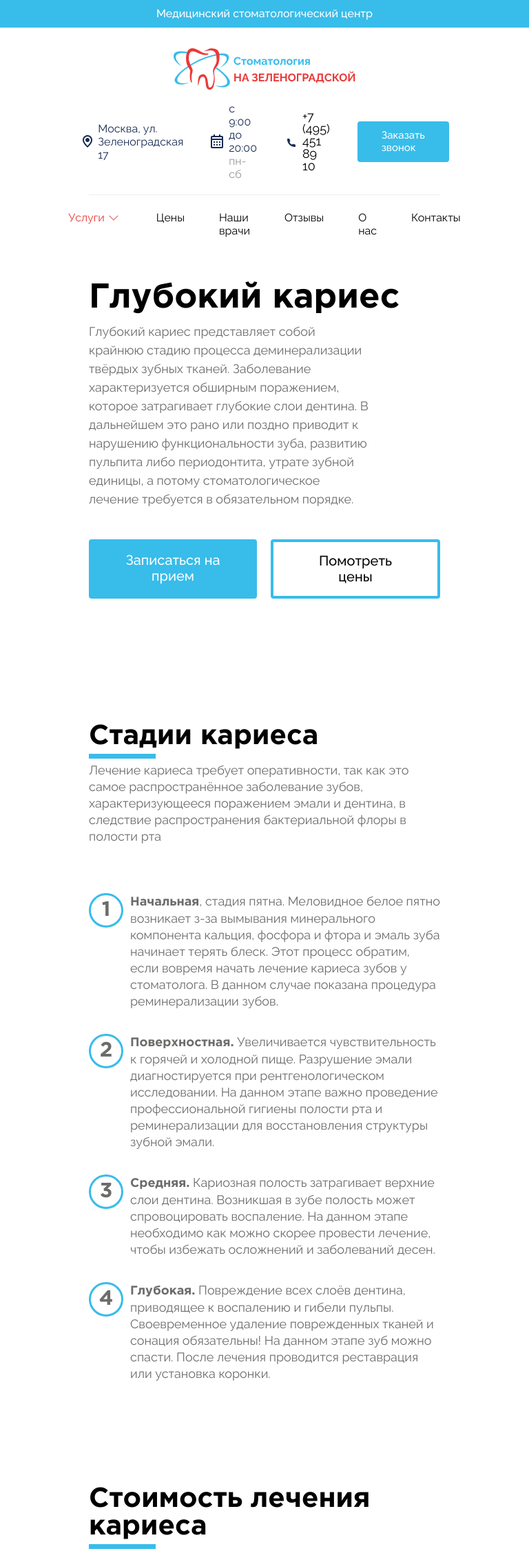
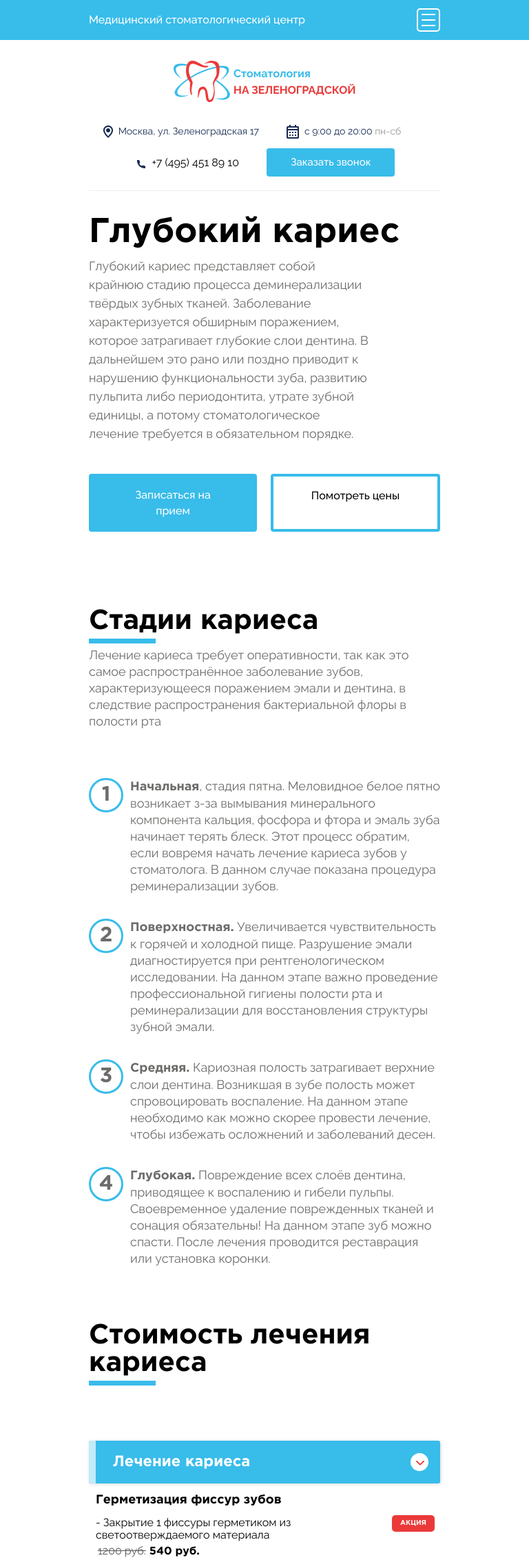
Before and after one commit to MrKobra/dental_web, a PHP site: page /services.html in a window 768 px wide. Shown: the top 2262 px of the page at 69% size. Run offline with PHP 8.4, Linux system fonts and the light colour scheme.

Commit message:
Add adaptive styles before 768 px

```diff
--- a/html/404.html
+++ b/html/404.html
@@ -16,6 +16,11 @@
     <div class="top-header-siteName">
         <div class="container">
             <span>Медицинский стоматологический центр</span>
+            <div class="mobile-btn">
+                <span></span>
+                <span></span>
+                <span></span>
+            </div>
         </div>
     </div>
     <div class="top-header-content">
--- a/html/contact.html
+++ b/html/contact.html
@@ -16,6 +16,11 @@
     <div class="top-header-siteName">
         <div class="container">
             <span>Медицинский стоматологический центр</span>
+            <div class="mobile-btn">
+                <span></span>
+                <span></span>
+                <span></span>
+            </div>
         </div>
     </div>
     <div class="top-header-content">
--- a/html/css/mobile.sass
+++ b/html/css/mobile.sass
@@ -132,6 +132,10 @@
   /* Reviews */
   .reviews
     padding: 40px 0 100px
+    &-card
+      flex-basis: 50%
+      &:last-child
+        display: none
 
   /* Main Footer */
   .main-footer
@@ -240,13 +244,11 @@
         span
           width: 100%
 
-@media (min-width: 576px) and (max-width: 1200px)
-  /* Reviews */
-  .reviews
-    &-card
-      flex-basis: 50%
-      &:last-child
-        display: none
+  /* Our Team */
+  .our-team
+    .heading
+      span
+        width: 100%
 
 @media (min-width: 768px) and (max-width: 1200px)
   /* Our Team */
@@ -258,6 +260,270 @@
   .container
     width: 720px
 
+    /* Stocks Banner */
+  .stocks-banner
+    &-text
+      h2
+        font-size: 42px
+      span
+        font-size: 16px
+
+  /* Services */
+  .service
+    padding: 80px 0 50px
+
+  /* About Us */
+  .about-us
+    padding: 30px 0 80px
+
+  /* Our Team */
+  .our-team
+    padding: 80px 0 50px
+    &-card
+      flex-basis: calc(50% - 17px)
+
+  /* Reviews */
+  .reviews
+    padding: 50px 0 80px
+
+  .main-footer
+    padding-top: 80px
+    &-info
+      flex-basis: 100%
+      text-align: center
+    &-social
+      justify-content: center
+    &-menu, &-contact
+      flex-basis: 50%
+      text-align: center
+      margin-top: 30px
+    &-contact
+      ul
+        li
+          display: inline-block
+
+  .contact-page
+    &-content
+      padding-bottom: 80px
+
+  .single-page-content
+    &.nothing-page
+      padding: 100px 0
+    padding-bottom: 80px
+
+  .price-page
+    &-content
+      padding-top: 30px
+      h2
+        margin-top: 50px
+    .reviews
+      padding: 80px 0
+
+  .services-page
+    &-content
+      padding: 80px 0 50px
+    .dropdown-container
+      padding: 30px 0 80px
+    .reviews
+      padding-top: 80px
+
+@media (max-width: 992px)
+  /* Top Header */
+  .top-header
+    box-sizing: border-box
+    &-siteName
+      &.fix
+        position: fixed
+        top: 0
+        left: 0
+        width: 100%
+        z-index: 101
+        border-bottom: 1px solid $active
+      .container
+        display: flex
+        justify-content: space-between
+        align-items: center
+    .mobile-btn
+      display: block
+      width: 30px
+      height: 30px
+      border: 2px solid #ffffff
+      border-radius: 5px
+      position: relative
+      &:hover
+        cursor: pointer
+      &.active
+        span
+          margin-top: -1px
+          &:nth-child(2)
+            display: none
+          &:first-child
+            top: 50%
+            transform: rotate(-45deg)
+          &:last-child
+            top: 50%
+            transform: rotate(45deg)
+      span
+        width: 20px
+        height: 2px
+        background: #ffffff
+        position: absolute
+        left: 5px
+        transition: all .2s linear
+        &:first-child
+          top: 6px
+        &:nth-child(2)
+          top: 14px
+        &:last-child
+          top: 22px
+    &-contact
+      flex-wrap: wrap
+      justify-content: center
+      &-block
+        margin-top: 15px
+        p
+          font-size: 14px
+        ul
+          li
+            font-size: 16px
+
+  /* Top Nav */
+  .top-nav
+    position: fixed
+    top: 0
+    left: 0
+    width: 100%
+    background: $normal
+    padding: 0
+    z-index: 100
+    transition: all .2s ease-in-out
+    transform: translateX(-100%)
+    &.active
+      transform: translateX(0)
+    ul
+      flex-direction: column
+      align-items: center
+      justify-content: flex-start
+      height: 100vh
+      overflow-y: auto
+      padding: 0 0 50px
+      box-sizing: border-box
+      li
+        padding: 15px 0
+        &:first-child
+          padding-top: 65px
+        a
+          color: #ffffff
+          &:hover
+            color: $active
+        &.menu-item-has-child
+          a
+            padding: 0
+            &:after
+              right: -20px
+
+  /* Stocks Banner */
+  .stocks-banner
+    .advantages
+      display: none
+
+  /* Service */
+  .service
+    &-card
+      flex-basis: 100% !important
+    &-slogan
+      flex-basis: 100%
+
+  /* Stocks Form */
+  .stocks-form
+    .form-block-container
+      padding: 80px 0
+
+  /* Reviews */
+  .reviews
+    &-container
+      flex-wrap: wrap
+    &-card
+      flex-basis: 100%
+
+  /* Contact Form */
+  .contact-form
+    .form-block-container
+      padding: 80px 0
+
+  .main-footer
+    &-top
+      .container
+        flex-wrap: wrap
+        justify-content: center
+    &-bottom
+      .container
+        flex-direction: column-reverse
+        align-items: center
+    .copy
+      margin-top: 15px
+
+  .breadcrumbs
+    padding-top: 30px
+
+  .contact-page
+    &-container
+      flex-direction: column
+      align-items: flex-start
+    &-data
+      flex-basis: 100%
+      padding-right: 0
+    &-map
+      width: 100%
+      margin-top: 50px
+      &-container
+        width: 100%
+
+  .single-page-content
+    padding-top: 0
+
+  .dropdown-body
+    ul
+      overflow: visible
+      li
+        flex-direction: column
+        &:not(:last-child)
+          border-bottom: 1px solid #EEEEEE
+          padding-bottom: 15px
+        span
+          width: calc(100% - 80px)
+          &:after
+            display: none
+        strong
+          margin-top: 5px
+        &.stocks
+          span
+            &:before
+              z-index: 3
+              top: -2px
+              bottom: auto
+
+@media (min-width: 576px) and (max-width: 992px)
+  .btnLight, .btnDark
+    font-size: 16px
+    padding: 15px 30px
+
+  /* Stocks Banner */
+  .stocks-banner
+    padding-top: 30px
+
+  /* Form Block */
+  .form-block
+    form
+      input
+        &:not([type=submit])
+          height: 50px
+          font-size: 18px
+        &[type=submit]
+          font-size: 18px
+          height: 50px
+          padding: 0
+
 @media (min-width: 576px) and (max-width: 768px)
   .container
     width: 540px
--- a/html/css/style.css
+++ b/html/css/style.css
@@ -215,6 +215,9 @@ body {
 }
 
 /* Header Styles */
+.top-header .mobile-btn {
+  display: none;
+}
 .top-header-siteName {
   background: #38BCEA;
   text-align: center;
@@ -620,6 +623,7 @@ body {
   padding: 24px 0;
   transition: all 0.2s linear;
   margin-left: 20px;
+  margin-top: 10px;
 }
 .form-block form input[type=submit]:hover {
   cursor: pointer;
@@ -1550,6 +1554,12 @@ body {
   .reviews {
     padding: 40px 0 100px;
   }
+  .reviews-card {
+    flex-basis: 50%;
+  }
+  .reviews-card:last-child {
+    display: none;
+  }
 
   /* Main Footer */
   .main-footer {
@@ -1662,14 +1672,10 @@ body {
   .services-page-content .heading span {
     width: 100%;
   }
-}
-@media (min-width: 576px) and (max-width: 1200px) {
-  /* Reviews */
-  .reviews-card {
-    flex-basis: 50%;
-  }
-  .reviews-card:last-child {
-    display: none;
+
+  /* Our Team */
+  .our-team .heading span {
+    width: 100%;
   }
 }
 @media (min-width: 768px) and (max-width: 1200px) {
@@ -1681,6 +1687,318 @@ body {
 @media (min-width: 768px) and (max-width: 992px) {
   .container {
     width: 720px;
+    /* Stocks Banner */
+  }
+
+  .stocks-banner-text h2 {
+    font-size: 42px;
+  }
+  .stocks-banner-text span {
+    font-size: 16px;
+  }
+
+  /* Services */
+  .service {
+    padding: 80px 0 50px;
+  }
+
+  /* About Us */
+  .about-us {
+    padding: 30px 0 80px;
+  }
+
+  /* Our Team */
+  .our-team {
+    padding: 80px 0 50px;
+  }
+  .our-team-card {
+    flex-basis: calc(50% - 17px);
+  }
+
+  /* Reviews */
+  .reviews {
+    padding: 50px 0 80px;
+  }
+
+  .main-footer {
+    padding-top: 80px;
+  }
+  .main-footer-info {
+    flex-basis: 100%;
+    text-align: center;
+  }
+  .main-footer-social {
+    justify-content: center;
+  }
+  .main-footer-menu, .main-footer-contact {
+    flex-basis: 50%;
+    text-align: center;
+    margin-top: 30px;
+  }
+  .main-footer-contact ul li {
+    display: inline-block;
+  }
+
+  .contact-page-content {
+    padding-bottom: 80px;
+  }
+
+  .single-page-content {
+    padding-bottom: 80px;
+  }
+  .single-page-content.nothing-page {
+    padding: 100px 0;
+  }
+
+  .price-page-content {
+    padding-top: 30px;
+  }
+  .price-page-content h2 {
+    margin-top: 50px;
+  }
+  .price-page .reviews {
+    padding: 80px 0;
+  }
+
+  .services-page-content {
+    padding: 80px 0 50px;
+  }
+  .services-page .dropdown-container {
+    padding: 30px 0 80px;
+  }
+  .services-page .reviews {
+    padding-top: 80px;
+  }
+}
+@media (max-width: 992px) {
+  /* Top Header */
+  .top-header {
+    box-sizing: border-box;
+  }
+  .top-header-siteName.fix {
+    position: fixed;
+    top: 0;
+    left: 0;
+    width: 100%;
+    z-index: 101;
+    border-bottom: 1px solid #172B52;
+  }
+  .top-header-siteName .container {
+    display: flex;
+    justify-content: space-between;
+    align-items: center;
+  }
+  .top-header .mobile-btn {
+    display: block;
+    width: 30px;
+    height: 30px;
+    border: 2px solid #ffffff;
+    border-radius: 5px;
+    position: relative;
+  }
+  .top-header .mobile-btn:hover {
+    cursor: pointer;
+  }
+  .top-header .mobile-btn.active span {
+    margin-top: -1px;
+  }
+  .top-header .mobile-btn.active span:nth-child(2) {
+    display: none;
+  }
+  .top-header .mobile-btn.active span:first-child {
+    top: 50%;
+    transform: rotate(-45deg);
+  }
+  .top-header .mobile-btn.active span:last-child {
+    top: 50%;
+    transform: rotate(45deg);
+  }
+  .top-header .mobile-btn span {
+    width: 20px;
+    height: 2px;
+    background: #ffffff;
+    position: absolute;
+    left: 5px;
+    transition: all 0.2s linear;
+  }
+  .top-header .mobile-btn span:first-child {
+    top: 6px;
+  }
+  .top-header .mobile-btn span:nth-child(2) {
+    top: 14px;
+  }
+  .top-header .mobile-btn span:last-child {
+    top: 22px;
+  }
+  .top-header-contact {
+    flex-wrap: wrap;
+    justify-content: center;
+  }
+  .top-header-contact-block {
+    margin-top: 15px;
+  }
+  .top-header-contact-block p {
+    font-size: 14px;
+  }
+  .top-header-contact-block ul li {
+    font-size: 16px;
+  }
+
+  /* Top Nav */
+  .top-nav {
+    position: fixed;
+    top: 0;
+    left: 0;
+    width: 100%;
+    background: #38BCEA;
+    padding: 0;
+    z-index: 100;
+    transition: all 0.2s ease-in-out;
+    transform: translateX(-100%);
+  }
+  .top-nav.active {
+    transform: translateX(0);
+  }
+  .top-nav ul {
+    flex-direction: column;
+    align-items: center;
+    justify-content: flex-start;
+    height: 100vh;
+    overflow-y: auto;
+    padding: 0 0 50px;
+    box-sizing: border-box;
+  }
+  .top-nav ul li {
+    padding: 15px 0;
+  }
+  .top-nav ul li:first-child {
+    padding-top: 65px;
+  }
+  .top-nav ul li a {
+    color: #ffffff;
+  }
+  .top-nav ul li a:hover {
+    color: #172B52;
+  }
+  .top-nav ul li.menu-item-has-child a {
+    padding: 0;
+  }
+  .top-nav ul li.menu-item-has-child a:after {
+    right: -20px;
+  }
+
+  /* Stocks Banner */
+  .stocks-banner .advantages {
+    display: none;
+  }
+
+  /* Service */
+  .service-card {
+    flex-basis: 100% !important;
+  }
+  .service-slogan {
+    flex-basis: 100%;
+  }
+
+  /* Stocks Form */
+  .stocks-form .form-block-container {
+    padding: 80px 0;
+  }
+
+  /* Reviews */
+  .reviews-container {
+    flex-wrap: wrap;
+  }
+  .reviews-card {
+    flex-basis: 100%;
+  }
+
+  /* Contact Form */
+  .contact-form .form-block-container {
+    padding: 80px 0;
+  }
+
+  .main-footer-top .container {
+    flex-wrap: wrap;
+    justify-content: center;
+  }
+  .main-footer-bottom .container {
+    flex-direction: column-reverse;
+    align-items: center;
+  }
+  .main-footer .copy {
+    margin-top: 15px;
+  }
+
+  .breadcrumbs {
+    padding-top: 30px;
+  }
+
+  .contact-page-container {
+    flex-direction: column;
+    align-items: flex-start;
+  }
+  .contact-page-data {
+    flex-basis: 100%;
+    padding-right: 0;
+  }
+  .contact-page-map {
+    width: 100%;
+    margin-top: 50px;
+  }
+  .contact-page-map-container {
+    width: 100%;
+  }
+
+  .single-page-content {
+    padding-top: 0;
+  }
+
+  .dropdown-body ul {
+    overflow: visible;
+  }
+  .dropdown-body ul li {
+    flex-direction: column;
+  }
+  .dropdown-body ul li:not(:last-child) {
+    border-bottom: 1px solid #EEEEEE;
+    padding-bottom: 15px;
+  }
+  .dropdown-body ul li span {
+    width: calc(100% - 80px);
+  }
+  .dropdown-body ul li span:after {
+    display: none;
+  }
+  .dropdown-body ul li strong {
+    margin-top: 5px;
+  }
+  .dropdown-body ul li.stocks span:before {
+    z-index: 3;
+    top: -2px;
+    bottom: auto;
+  }
+}
+@media (min-width: 576px) and (max-width: 992px) {
+  .btnLight, .btnDark {
+    font-size: 16px;
+    padding: 15px 30px;
+  }
+
+  /* Stocks Banner */
+  .stocks-banner {
+    padding-top: 30px;
+  }
+
+  /* Form Block */
+  .form-block form input:not([type=submit]) {
+    height: 50px;
+    font-size: 18px;
+  }
+  .form-block form input[type=submit] {
+    font-size: 18px;
+    height: 50px;
+    padding: 0;
   }
 }
 @media (min-width: 576px) and (max-width: 768px) {
--- a/html/css/style.sass
+++ b/html/css/style.sass
@@ -4,6 +4,8 @@
 
 /* Header Styles */
 .top-header
+  .mobile-btn
+    display: none
   &-siteName
     background: $normal
     text-align: center
@@ -343,6 +345,7 @@
         padding: 24px 0
         transition: all .2s linear
         margin-left: 20px
+        margin-top: 10px
         &:hover
           cursor: pointer
     span
--- a/html/index.html
+++ b/html/index.html
@@ -16,6 +16,11 @@
         <div class="top-header-siteName">
             <div class="container">
                 <span>Медицинский стоматологический центр</span>
+                <div class="mobile-btn">
+                    <span></span>
+                    <span></span>
+                    <span></span>
+                </div>
             </div>
         </div>
         <div class="top-header-content">
--- a/html/page.html
+++ b/html/page.html
@@ -16,6 +16,11 @@
     <div class="top-header-siteName">
         <div class="container">
             <span>Медицинский стоматологический центр</span>
+            <div class="mobile-btn">
+                <span></span>
+                <span></span>
+                <span></span>
+            </div>
         </div>
     </div>
     <div class="top-header-content">
--- a/html/price.html
+++ b/html/price.html
@@ -16,6 +16,11 @@
     <div class="top-header-siteName">
         <div class="container">
             <span>Медицинский стоматологический центр</span>
+            <div class="mobile-btn">
+                <span></span>
+                <span></span>
+                <span></span>
+            </div>
         </div>
     </div>
     <div class="top-header-content">
--- a/html/services.html
+++ b/html/services.html
@@ -16,6 +16,11 @@
     <div class="top-header-siteName">
         <div class="container">
             <span>Медицинский стоматологический центр</span>
+            <div class="mobile-btn">
+                <span></span>
+                <span></span>
+                <span></span>
+            </div>
         </div>
     </div>
     <div class="top-header-content">
```
Also changed, not shown: html/js/script.js (+24 -0 lines).
